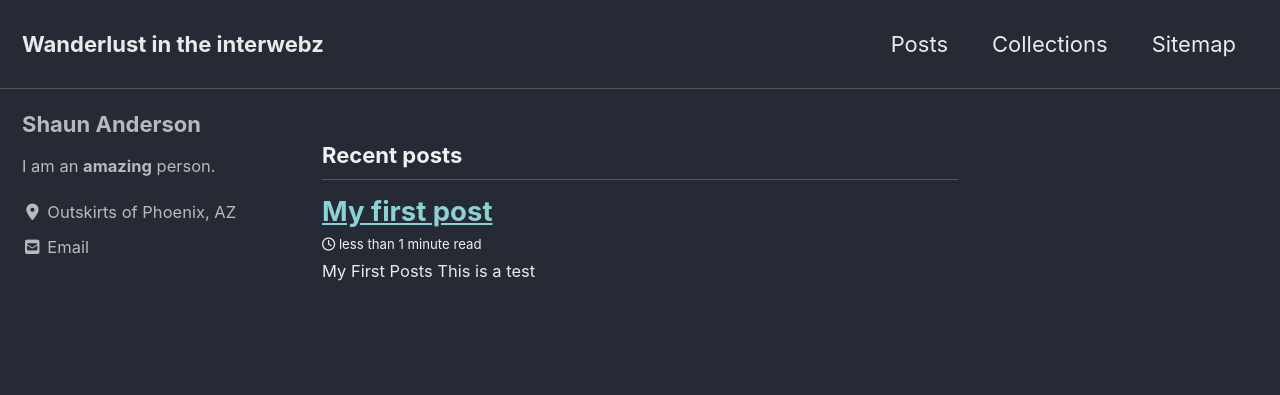
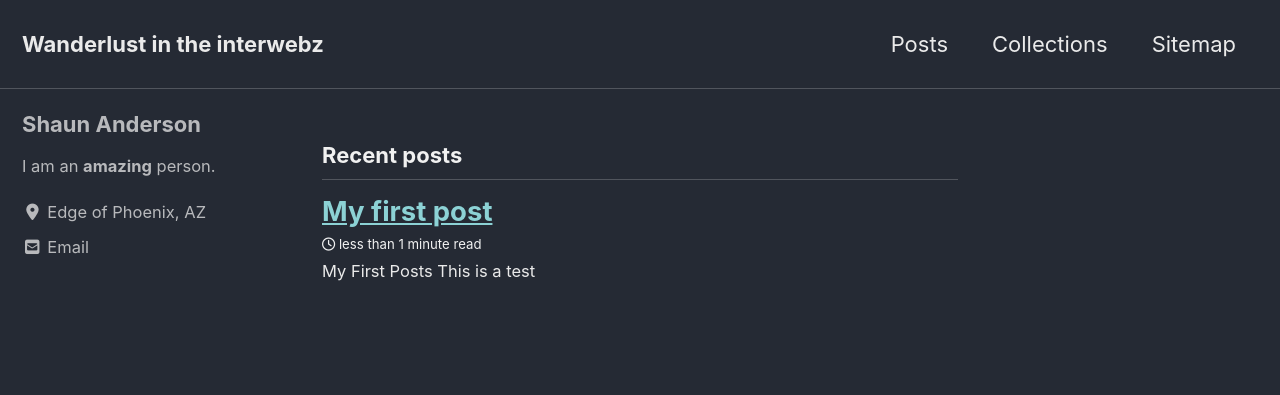
Before and after one commit to ShaunAndersonAZ/ShaunAndersonAZ.github.io, a Jekyll site: the page built from index.html, in a window 1280 px wide. Shown: the top 395 px of the page. Built offline with Jekyll 4.4.1, drawn with Linux system fonts in a browser that asks for light colours; cached includes are drawn as plain includes; nearby versions of some CDN libraries; the list of posts is cut into pages by our own code.

Commit message:
Update Location

```diff
--- a/_config.yml
+++ b/_config.yml
@@ -110,7 +110,7 @@ author:
   name             : "Shaun Anderson"
   avatar           : # path of avatar image, e.g. "/assets/images/bio-photo.jpg"
   bio              : "I am an **amazing** person."
-  location         : "Outskirts of Phoenix, AZ"
+  location         : "Edge of Phoenix, AZ"
   email            : "shaunandersonaz@gmail.com"
   links:
     - label: "Email"
```
Also changed, not shown: 1 other file.
